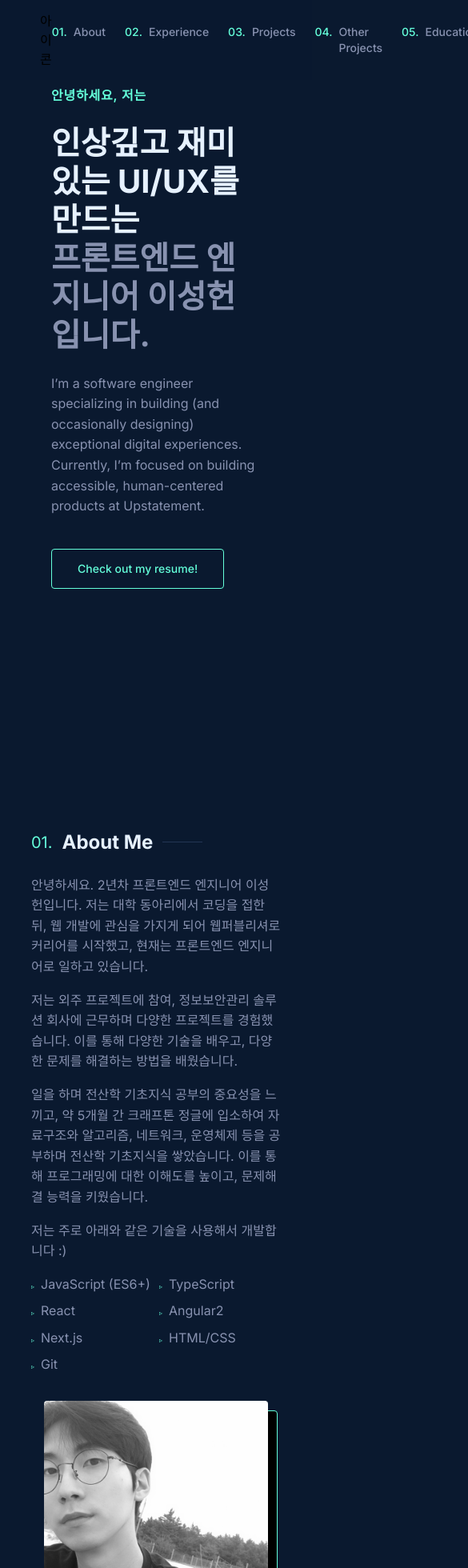
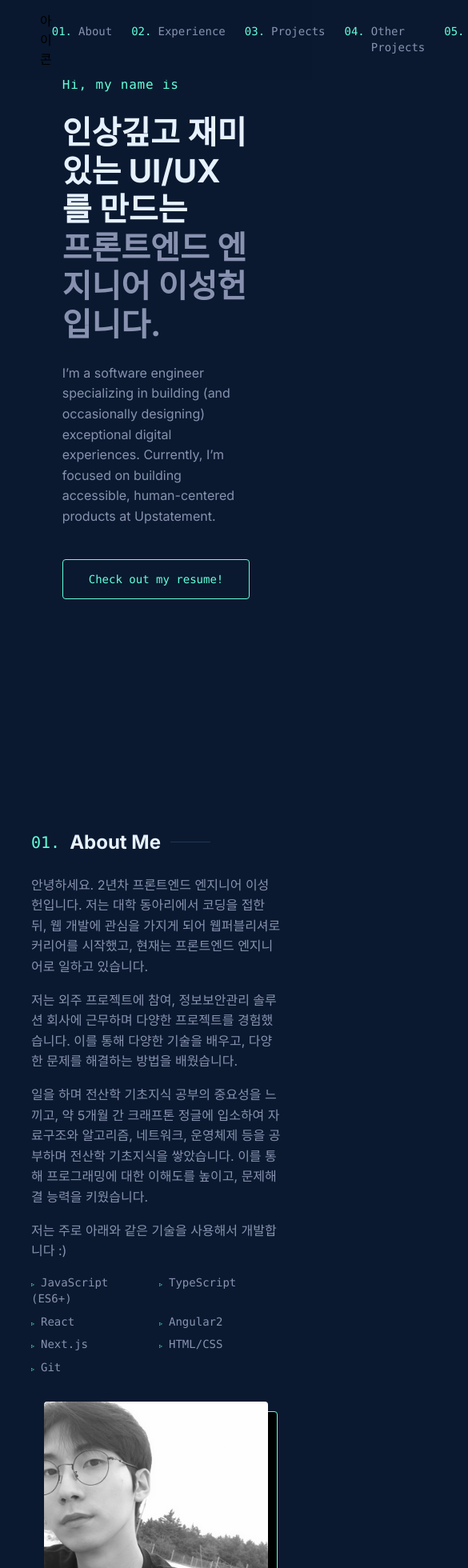
Before and after one commit to heondeam/shlee-resume, a Next.js app: page / in a window 390 px wide. Shown: the top 1960 px of the page at 80% size, 585 px wide, since content can reach past the window. Built offline with nearby package versions, Linux system fonts and the light colour scheme.

Commit message:
feat: apply responsive styles

```diff
--- a/components/common/navbar.tsx
+++ b/components/common/navbar.tsx
@@ -17,7 +17,7 @@ export default function Navbar() {
         <ul className="flex gap-6">
           {navLinks.map((link, idx) => (
             <Link href={link.link} aria-label={link.link} key={idx}>
-              <li className="group flex gap-2 cursor-pointer">
+              <li className="group flex gap-2 cursor-pointer font-mono">
                 <P5 className="text-green">{`0${idx + 1}.`}</P5>
                 <P5 className="text-slate group-hover:text-green transition-custom">{link.name}</P5>
               </li>
--- a/components/project/image-card.tsx
+++ b/components/project/image-card.tsx
@@ -10,12 +10,17 @@ type ImageCardProps = {
 
 export default function ImageCard({ image, className }: ImageCardProps) {
   return (
-    <div className={cn('relative w-[600px] h-[300px] bg-green rounded-[4px]', className)}>
+    <div
+      className={cn(
+        'relative min-h-[300px] max-h-[500px] rounded-[4px] flex items-center',
+        className
+      )}
+    >
       <div
         className="absolute z-10 w-full h-full bg-navy filter grayscale brightness-75mix-blend-multiply opacity-50 group-hover:filter-none
         group-hover:grayscale-0 group-hover:brightness-100 group-hover:blur-0 group-hover:opacity-0 transition-custom"
       ></div>
-      <Image src={image} alt="project image" layout="fill" className="rounded-[4px]" />
+      <Image src={image} alt="project image" layout="responsive" className="rounded-[4px]" />
     </div>
   )
 }
--- a/components/project/worthy-card.tsx
+++ b/components/project/worthy-card.tsx
@@ -28,7 +28,7 @@ export default function WorthyCard({ title, description, stack, link }: WorthyCa
         <div>
           <ul className="flex gap-2">
             {stack.map((item, idx) => (
-              <P5 key={idx} className="text-slate">
+              <P5 key={idx} className="text-slate font-mono">
                 {item}
               </P5>
             ))}
--- a/components/sections/hello.tsx
+++ b/components/sections/hello.tsx
@@ -8,11 +8,11 @@ import Section from '../ui/section'
 
 export default function Hello() {
   return (
-    <Section className="min-h-screen h-screen bg-navy px-16">
+    <Section className="min-h-screen h-screen bg-navy px-20">
       <div className="max-w-[1000px] flex flex-col gap-6">
         <div>
-          <H5 className="text-small-heading tracking-wider">
-            <span className="text-green">안녕하세요, 저는</span>
+          <H5 className="text-small-heading tracking-wider font-mono font-thin">
+            <span className="text-green">Hi, my name is</span>
           </H5>
         </div>
         <div>
--- a/components/sections/projects.tsx
+++ b/components/sections/projects.tsx
@@ -9,13 +9,69 @@ import Card from '@components/project/project-card'
 
 import ddockddock from '@png/ddockddock.png'
 
+const PROJECT_LIST = [
+  {
+    belong: '팀 스파르타',
+    title: '똑똑 365',
+    description: [
+      '홈 클리닝 서비스 애플리케이션',
+      '',
+      '유저 앱 내 서비스 신청, 신청 내역 확인 및 수정 등 주요 기능 개발',
+      '백오피스 유저 관리, 클리닝 서비스 관리 기능, 파일 업로드 및 다운로드 기능 개발',
+      'RN 웹뷰 환경 및 브릿지 통신을 통한 모바일앱 구축'
+    ],
+    stack: ['Next.js', 'React Navite', 'TailwindCSS', 'shadcn/ui', 'Zustand', 'SWR'],
+    link: (
+      <>
+        <Link className="w-[20px] h-[20px] text-white" href={''}>
+          <Github />
+        </Link>
+      </>
+    ),
+    image: ddockddock
+  },
+  {
+    belong: '팀 스파르타',
+    title: '똑똑 365',
+    description: [
+      '홈 클리닝 서비스 애플리케이션',
+      '',
+      '유저 앱 내 서비스 신청, 신청 내역 확인 및 수정 등 주요 기능 개발',
+      '백오피스 유저 관리, 클리닝 서비스 관리 기능, 파일 업로드 및 다운로드 기능 개발',
+      'RN 웹뷰 환경 및 브릿지 통신을 통한 모바일앱 구축'
+    ],
+    stack: ['Next.js', 'React Navite', 'TailwindCSS', 'shadcn/ui', 'Zustand', 'SWR'],
+    link: (
+      <>
+        <Link className="w-[20px] h-[20px] text-white" href={''}>
+          <Github />
+        </Link>
+      </>
+    ),
+    image: ddockddock
+  }
+]
+
 export default function Projects() {
   return (
-    <Section id="projects" className="h-auto py-48 bg-navy px-20">
-      <div className="max-w-[950px] flex flex-col gap-6">
+    <Section id="projects" className="bg-navy py-48  px-20">
+      <div className="lg:max-w-[950px] md:min-w-[750px] flex flex-col gap-12">
         <Title idx="03" title="Project" />
 
-        <Card
+        {PROJECT_LIST.map((project, idx) => (
+          <Card
+            key={idx}
+            cnt={idx}
+            belong={project.belong}
+            title={project.title}
+            description={project.description}
+            stack={project.stack}
+            link={project.link}
+            image={project.image}
+          />
+        ))}
+
+        {/* <Card
           belong="팀 스파르타"
           title="똑똑 365"
           description={[
@@ -34,27 +90,7 @@ export default function Projects() {
             </>
           }
           image={ddockddock}
-        />
-        <Card
-          belong="팀 스파르타"
-          title="똑똑 365"
-          description={[
-            '홈 클리닝 서비스 애플리케이션',
-            '프리랜서로 참여한 프로젝트로, 주요 기능 개발 및 유지보수 담당하였습니다 유저앱과 백오피스 개발에 참여하였습니다.',
-            '유저 앱 내 서비스 신청, 신청 내역 확인 및 수정 등 주요 기능 개발',
-            '백오피스 유저 관리, 클리닝 서비스 관리 기능, 파일 업로드 및 다운로드 기능 개발',
-            'RN 웹뷰 환경 및 브릿지 통신을 통한 모바일앱 구축'
-          ]}
-          stack={['Next.js', 'React Navite', 'TailwindCSS', 'shadcn/ui', 'Zustand', 'SWR']}
-          link={
-            <>
-              <Link className="w-[20px] h-[20px] text-white" href={''}>
-                <Github />
-              </Link>
-            </>
-          }
-          image={ddockddock}
-        />
+        /> */}
       </div>
     </Section>
   )
--- a/components/sections/worthy-projects.tsx
+++ b/components/sections/worthy-projects.tsx
@@ -7,14 +7,14 @@ import WorthyCard from '@components/project/worthy-card'
 
 export default function WorthyProjects() {
   return (
-    <Section id="worthy-projects" className="h-auto p-32 bg-navy px-4">
+    <Section id="worthy-projects" className="h-auto bg-navy px-20 py-48">
       <div className="max-w-[950px]">
         <div className="flex flex-col items-center gap-4">
           <H2 className="text-white whitespace-nowrap">Other Noteworthy Projects</H2>
-          <P1 className="text-green">view the archive</P1>
+          {/* <P1 className="text-green">view the archive</P1> */}
         </div>
 
-        <div className="grid grid-cols-3 mt-28 gap-[15px]">
+        <div className="grid grid-cols-1 lg:grid-cols-3 mt-28 gap-[15px]">
           <WorthyCard
             title="Project Title"
             description="A brief description of the project goes here."
--- a/components/typography/neon.tsx
+++ b/components/typography/neon.tsx
@@ -1,15 +1,15 @@
-import { cn } from "@/utils/utils";
-import { cva } from "class-variance-authority";
+import { cn } from '@/utils/utils'
+import { cva } from 'class-variance-authority'
 
-type NeonProps = React.HTMLAttributes<HTMLParagraphElement>;
+type NeonProps = React.HTMLAttributes<HTMLParagraphElement>
 
 export const neonVariants = cva(
-  "whitespace-pre-line text-[20px] font-normal text-green leading-[1.5]"
-);
+  'whitespace-pre-line text-[20px] font-mono font-normal text-green leading-[1.5]'
+)
 
 const Neon = (props: NeonProps) => {
-  const { className, ...rest } = props;
-  return <p {...rest} className={cn(neonVariants({ className }))} />;
-};
+  const { className, ...rest } = props
+  return <p {...rest} className={cn(neonVariants({ className }))} />
+}
 
-export default Neon;
+export default Neon
--- a/components/ui/button.tsx
+++ b/components/ui/button.tsx
@@ -5,7 +5,7 @@ import { cva, type VariantProps } from 'class-variance-authority'
 import { cn } from '@/utils/utils'
 
 const buttonVariants = cva(
-  'inline-flex items-center justify-center whitespace-nowrap rounded-md text-sm font-medium ring-offset-background transition-colors focus-visible:outline-none focus-visible:ring-2 focus-visible:ring-ring focus-visible:ring-offset-2 disabled:pointer-events-none disabled:opacity-50',
+  'inline-flex items-center justify-center whitespace-nowrap rounded-md text-sm font-medium ring-offset-background transition-colors focus-visible:outline-none focus-visible:ring-2 focus-visible:ring-ring focus-visible:ring-offset-2 disabled:pointer-events-none disabled:opacity-50 font-mono',
   {
     variants: {
       variant: {
--- a/components/ui/unorder-list.tsx
+++ b/components/ui/unorder-list.tsx
@@ -1,6 +1,6 @@
 'use client'
 
-import P1 from '@components/typography/p1'
+import P5 from '@components/typography/p5'
 import { cn } from '@utils/utils'
 import { VariantProps, cva } from 'class-variance-authority'
 
@@ -34,15 +34,15 @@ export default function UnorderList({ items, cols, bulletSize, className }: Unor
   return (
     <div className={cn(unorderedListVariants({ cols, className }))}>
       {items.map((item, idx) => (
-        <P1
+        <P5
           className={cn(
             'before:content-["▹"] before:text-green before:inline-block before:mr-2',
             bulletSizeMap[bulletSize]
           )}
           key={idx}
         >
-          {item}
-        </P1>
+          <span className="font-mono">{item}</span>
+        </P5>
       ))}
     </div>
   )
```
Also changed, not shown: components/project/project-card.tsx (+50 -14 lines).
